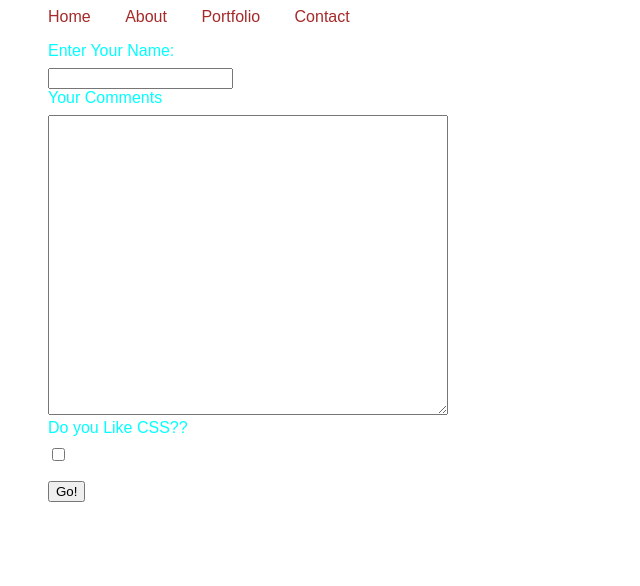
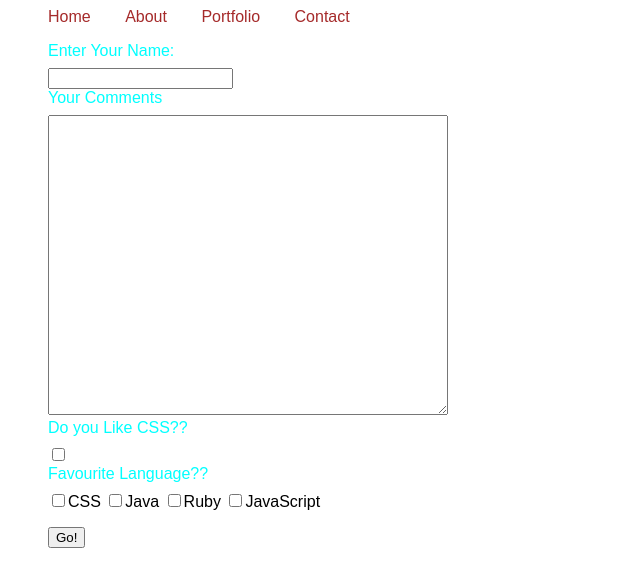
Before and after one commit to soumyajit8/Html-CSS, a plain HTML site: page Navigation & Form.html in a window 1280 px wide. Shown: the whole page, without its empty margins (0-640 px from the left). Drawn offline with Linux system fonts and the light colour scheme.

Commit message:
Add existing file

```diff
--- a/Navigation & Form.html
+++ b/Navigation & Form.html
@@ -25,6 +25,15 @@
         <label for="CSS">Do you Like CSS??</label>
         <input type="checkbox" name="CSS" id="CSS"/>
       </li>
+
+      <li>
+          <label for="">Favourite Language??</label>
+          <input type="checkbox" name="css" id="css"/>CSS
+          <input type="checkbox" name="java" id="java"/>Java
+          <input type="checkbox" name="ruby" id="ruby"/>Ruby
+          <input type="checkbox" name="javascript" id="javascript"/>JavaScript
+
+      </li>
       <p><input type="Submit" value="Go!"></p>
    </ul>
 
```
